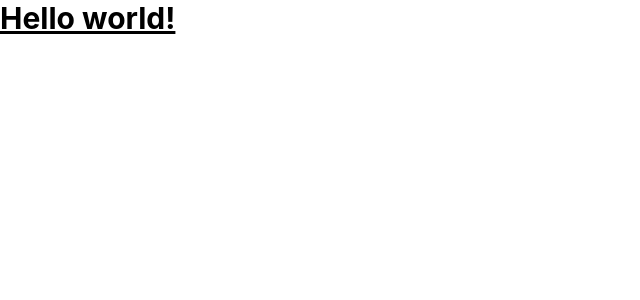
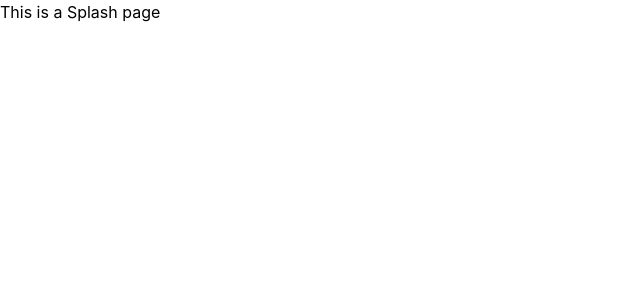
Before and after one commit to Gedewon/CarBooking-Frontend, a React (Create React App) app: page / in a window 1280 px wide. Shown: the top 300 px of the page, without its empty margins (0-640 px from the left). Built offline with nearby package versions, Linux system fonts and the light colour scheme.

Commit message:
Add routes

```diff
--- a/src/App.js
+++ b/src/App.js
@@ -1,9 +1,12 @@
+import { Routes, Route } from 'react-router-dom';
+import Splash from './pages/Splash';
+
 function App() {
   return (
     <div>
-      <h1 className="text-3xl font-bold underline">
-        Hello world!
-      </h1>
+      <Routes>
+        <Route path="/" element={<Splash />} />
+      </Routes>
     </div>
   );
 }
--- a/src/index.js
+++ b/src/index.js
@@ -1,12 +1,15 @@
 import React from 'react';
 import ReactDOM from 'react-dom/client';
+import { BrowserRouter } from 'react-router-dom';
 import './index.css';
 import App from './App';
 
 const root = ReactDOM.createRoot(document.getElementById('root'));
 root.render(
   <React.StrictMode>
-    <App />
+    <BrowserRouter>
+      <App />
+    </BrowserRouter>
   </React.StrictMode>,
 );
 
--- /dev/null
+++ b/src/pages/Splash.jsx
@@ -0,0 +1,11 @@
+import React from 'react';
+
+function Splash() {
+  return (
+    <div>
+      <h1>This is a Splash page</h1>
+    </div>
+  );
+}
+
+export default Splash;
```
